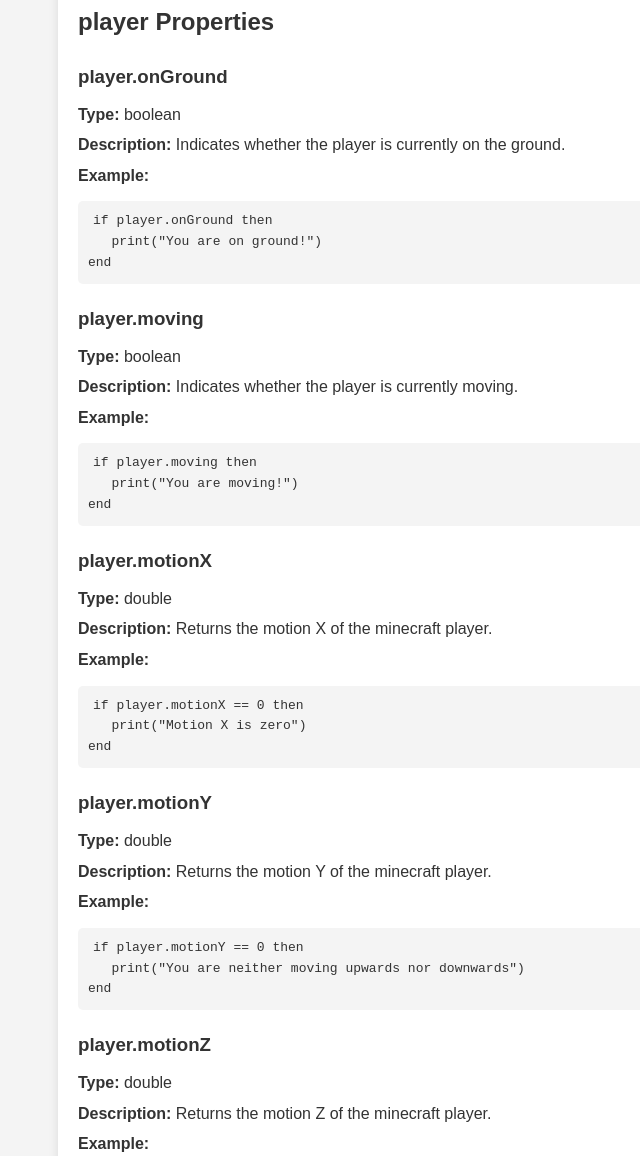
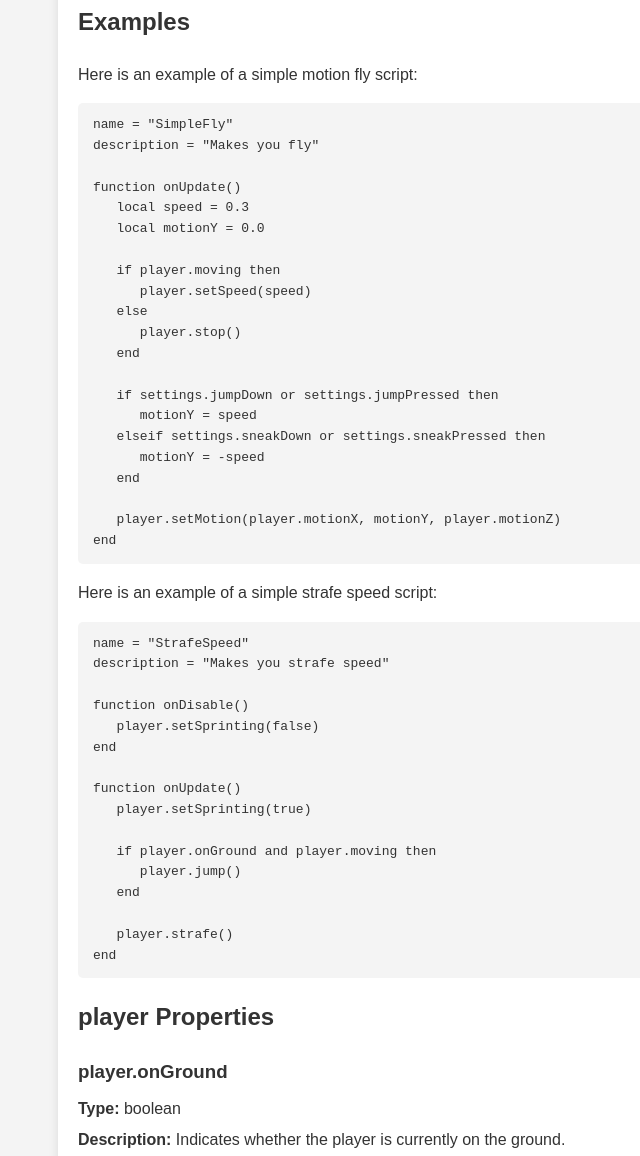
Before and after one commit to Atani-Client/atani-client.github.io, a plain HTML site: page index.html in a window 1280 px wide. Shown: the part 300-1456 px from the top of the page, without its empty margins (50-690 px from the left). Drawn offline with Linux system fonts and the light colour scheme.

Commit message:
add example scripts

```diff
--- a/index.html
+++ b/index.html
@@ -19,6 +19,53 @@
                 This documentation provides a semi-detailed guide to our Lua scripting API. The API is designed to
                 allow you to interact with Atani Client and Minecraft.
             </p>
+        </section>
+
+
+        <section>
+			<section id="examples">
+            <h2>Examples</h2>
+            <p>Here is an example of a simple motion fly script:</p>
+            <pre><code>name = "SimpleFly"
+description = "Makes you fly"
+
+function onUpdate()
+   local speed = 0.3
+   local motionY = 0.0
+
+   if player.moving then
+      player.setSpeed(speed)
+   else
+      player.stop()
+   end
+
+   if settings.jumpDown or settings.jumpPressed then
+      motionY = speed
+   elseif settings.sneakDown or settings.sneakPressed then
+      motionY = -speed
+   end
+
+   player.setMotion(player.motionX, motionY, player.motionZ)
+end
+</code></pre>
+            <p>Here is an example of a simple strafe speed script:</p>
+            <pre><code>name = "StrafeSpeed"
+description = "Makes you strafe speed"
+
+function onDisable()
+   player.setSprinting(false)
+end
+
+function onUpdate()
+   player.setSprinting(true)
+
+   if player.onGround and player.moving then
+      player.jump()
+   end
+
+   player.strafe()
+end
+</code></pre>
         </section>
 
 		<section id="properties">
@@ -304,7 +351,7 @@ end</code></pre>
    print("You pressed left")
 end</code></pre>
             </div>
-        </section>
+	</section>
     </div>
 </body>
 </html>
--- a/styles.css
+++ b/styles.css
@@ -30,18 +30,24 @@ h2, h3 {
     color: #333;
 }
 
+pre {
+    background: #f4f4f4;
+    padding: 10px;
+    border-radius: 5px;
+    overflow-x: auto;
+    font-family: monospace;
+    white-space: pre-wrap; /* Preserve whitespace and wrap lines */
+    word-wrap: break-word; /* Break long lines if necessary */
+    tab-size: 4; /* Ensure consistent tab spacing */
+}
+
 code {
     background: #f4f4f4;
     padding: 2px 5px;
     border-radius: 3px;
     font-family: monospace;
-}
-
-pre {
-    background: #f4f4f4;
-    padding: 10px;
-    border-radius: 5px;
-    overflow-x: auto;
+    display: block; /* Ensure code blocks behave as blocks */
+    white-space: pre; /* Preserve whitespace */
 }
 
 .function, .property {
```
